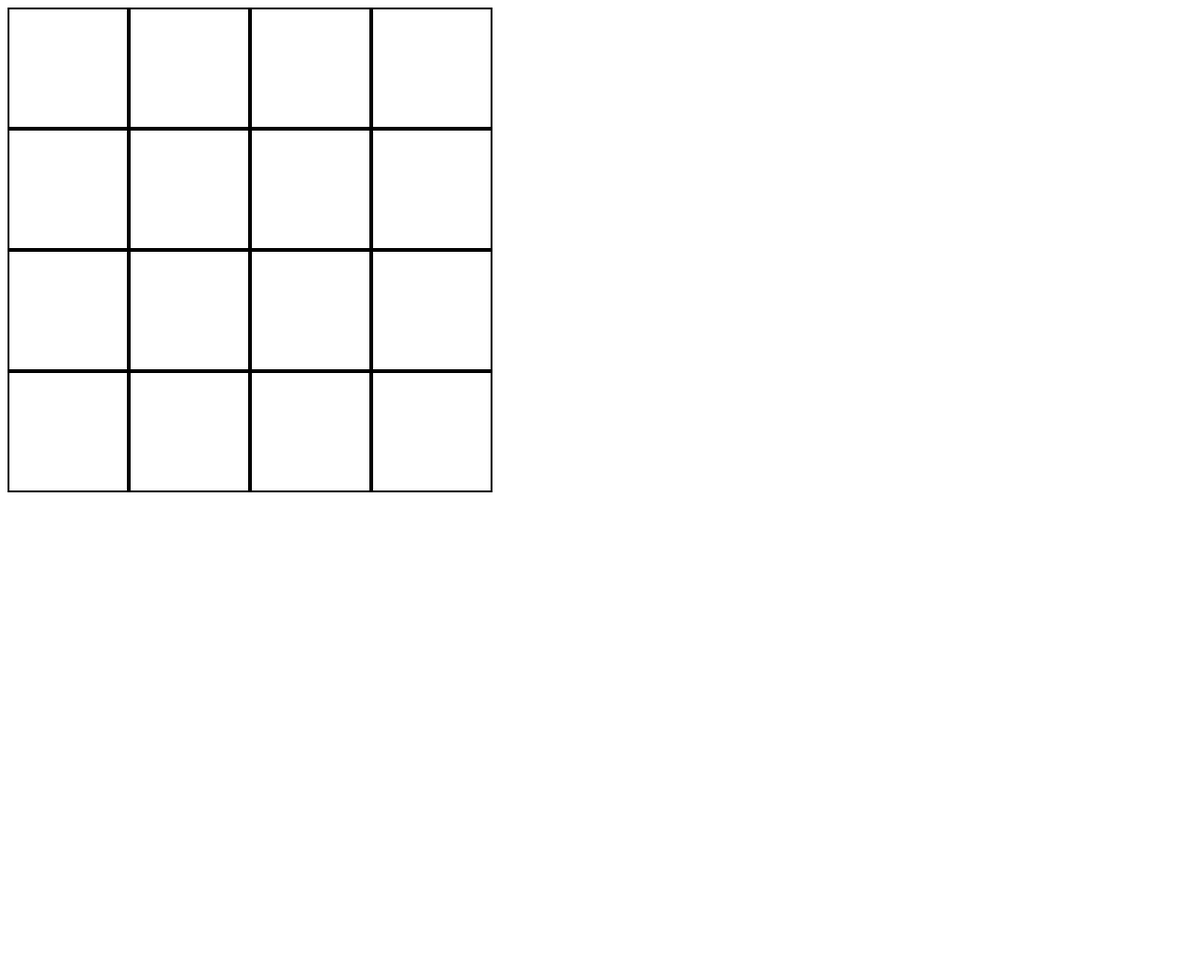
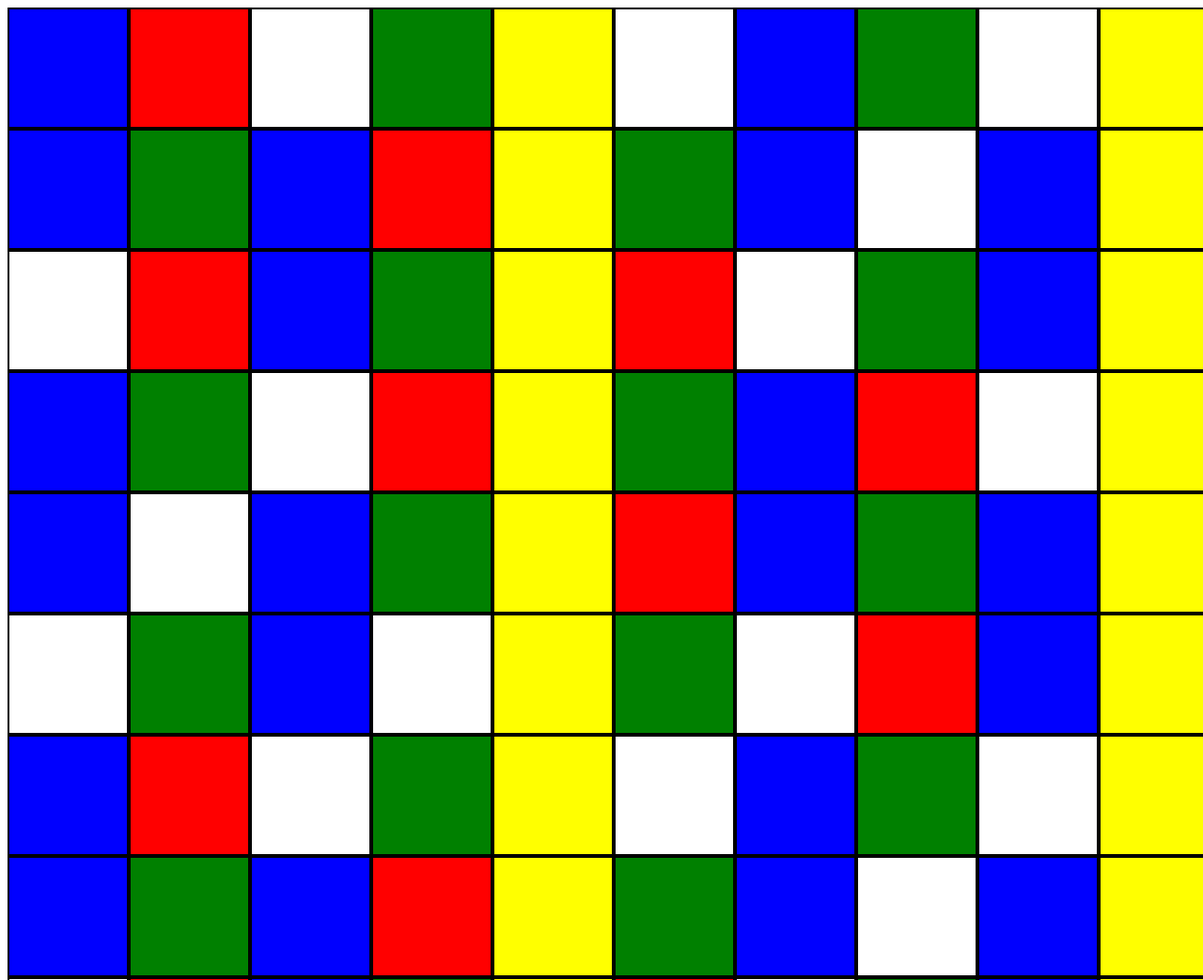
Before and after one commit to LegoTrip/SnakesAndLadderd, a plain HTML site: page build a board test/index.html in a window 1280 px wide. Shown: the top 1043 px of the page at 94% size. Before the commit the page ends 800 px from the top, so only its background shows below. Drawn offline with Linux system fonts and the light colour scheme.

Commit message:
colour testing

```diff
--- a/build a board test/index.html
+++ b/build a board test/index.html
@@ -13,6 +13,21 @@
   height: 125px;
   float: left;
 }
+.block:nth-child(1n) {
+  background-color: blue;
+}
+.block:nth-child(2n) {
+  background-color: red;
+}
+.block:nth-child(3n) {
+  background-color: white;
+}
+.block:nth-child(4n) {
+  background-color: green;
+}
+.block:nth-child(5n) {
+  background-color: yellow;
+}
 </style>
 </head>
 <body>
--- a/build a board test/js/js.js
+++ b/build a board test/js/js.js
@@ -1,6 +1,6 @@
 
 
-var numOfRows = 4;
+var numOfRows = 10;
 var numOfColumns = numOfRows;
 
 document.getElementById('board-wrapper').style.width = ( numOfRows * 129)+'px';
```
